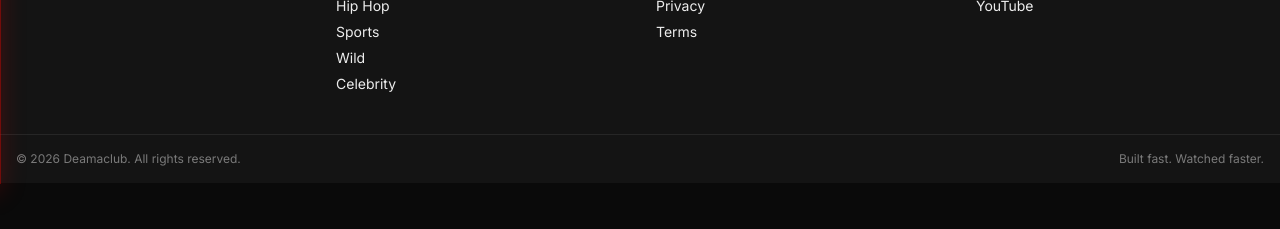
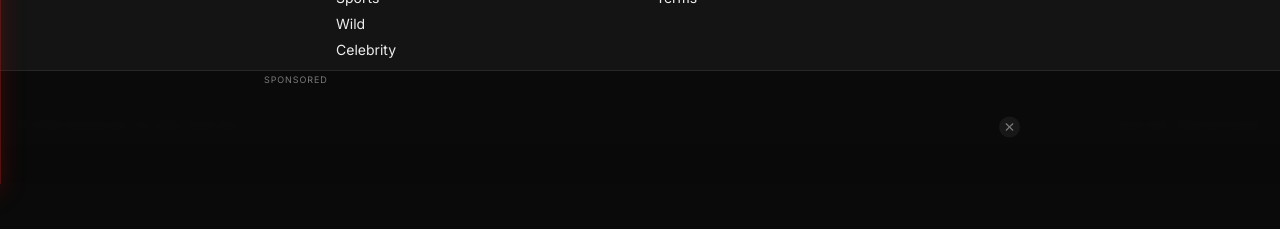
Before and after one commit to deamaclub/deamaclub, a Next.js app: page / in a window 1280 px wide. Shown: the part 617-846 px from the top of the page. Before the commit the page ends 800 px from the top, so only its background shows below. Built offline with nearby package versions, Linux system fonts and the light colour scheme; no server answers; the database is empty.

Commit message:
feat(ads): sticky bottom anchor ad (AdSense-style) with Sponsored label + dismiss

```diff
--- a/src/app/layout.tsx
+++ b/src/app/layout.tsx
@@ -7,6 +7,7 @@ import AdSlot from "@/components/AdSlot";
 import Providers from "@/components/Providers";
 import SocialBar from "@/components/SocialBar";
 import Popunder from "@/components/Popunder";
+import StickyAnchorAd from "@/components/StickyAnchorAd";
 
 const ADSENSE_CLIENT = process.env.NEXT_PUBLIC_ADSENSE_CLIENT;
 const GA_ID = process.env.NEXT_PUBLIC_GA_ID;
@@ -130,6 +131,7 @@ gtag('config', '${GA_ID}');
           </div>
           <main className="flex-1">{children}</main>
           <Footer />
+          <StickyAnchorAd />
           <SocialBar />
           <Popunder />
         </Providers>
--- /dev/null
+++ b/src/components/StickyAnchorAd.tsx
@@ -0,0 +1,60 @@
+"use client";
+
+import { useEffect, useState } from "react";
+import { usePathname } from "next/navigation";
+import { X } from "lucide-react";
+import { ADSTERRA_ENABLED } from "@/lib/adsterra";
+import AdSlot from "./AdSlot";
+
+/**
+ * Sticky bottom anchor ad — the format WSHH/AdSense sites pin to the bottom
+ * of the viewport: 320x50 on mobile, 728x90 on desktop, labelled and
+ * dismissible.
+ *
+ * Sits ABOVE the page but BELOW the Social Bar's z-index so it never covers
+ * the Social Bar (which is the higher earner). Kept off admin/login/account.
+ */
+const BLOCKED_PREFIXES = ["/admin", "/login", "/account"];
+
+export default function StickyAnchorAd() {
+  const pathname = usePathname();
+  const [closed, setClosed] = useState(false);
+  const [mounted, setMounted] = useState(false);
+
+  useEffect(() => setMounted(true), []);
+  // A fresh route = a fresh impression, so un-dismiss on navigation.
+  useEffect(() => setClosed(false), [pathname]);
+
+  if (!ADSTERRA_ENABLED || !mounted || closed) return null;
+  if (BLOCKED_PREFIXES.some((p) => pathname?.startsWith(p))) return null;
+
+  return (
+    <>
+      {/* Spacer: the bar is fixed, so reserve real page height or it would
+          sit on top of the footer. */}
+      <div aria-hidden className="h-[64px] md:h-[104px]" />
+      <div
+        className="fixed bottom-0 left-0 right-0 z-30 border-t border-deama-border bg-deama-black/95 backdrop-blur-sm"
+        role="complementary"
+        aria-label="Advertisement"
+      >
+        <div className="relative mx-auto flex max-w-3xl items-center justify-center px-2 py-1.5">
+          <span className="absolute left-2 top-0.5 text-[9px] uppercase tracking-widest text-deama-muted">
+            Sponsored
+          </span>
+          <button
+            type="button"
+            onClick={() => setClosed(true)}
+            aria-label="Close advertisement"
+            className="absolute right-1 top-1/2 -translate-y-1/2 rounded-full bg-deama-surface/90 p-1 text-deama-muted hover:text-deama-text"
+          >
+            <X size={13} />
+          </button>
+          <div className="pt-2.5">
+            <AdSlot id="anchor-bottom" size="leaderboard" />
+          </div>
+        </div>
+      </div>
+    </>
+  );
+}
```
